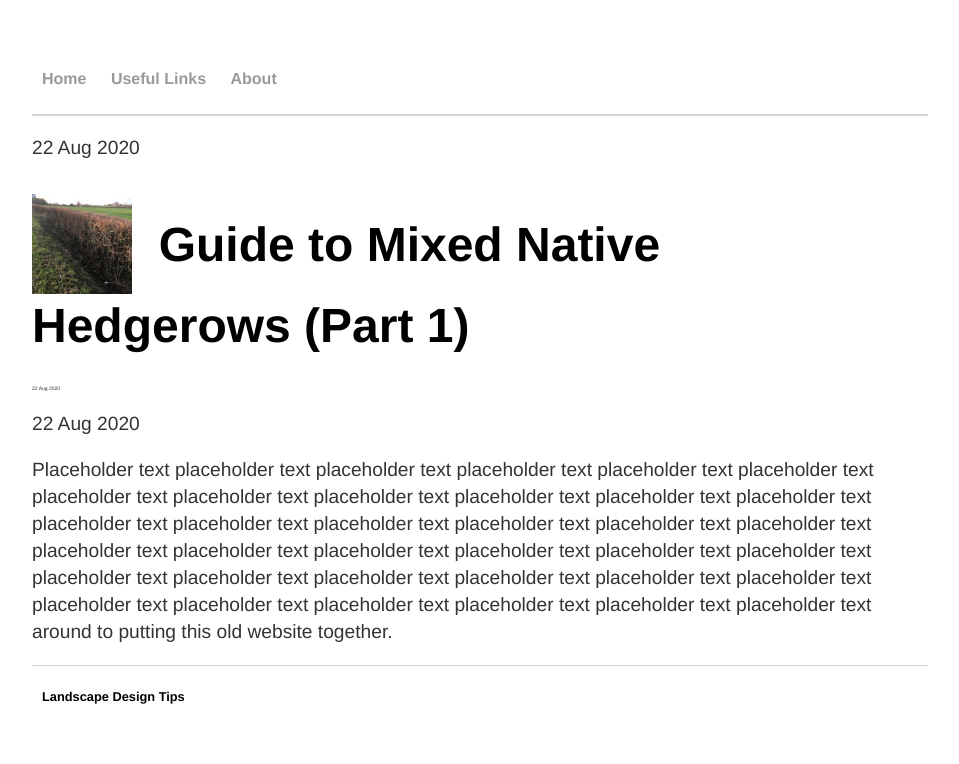
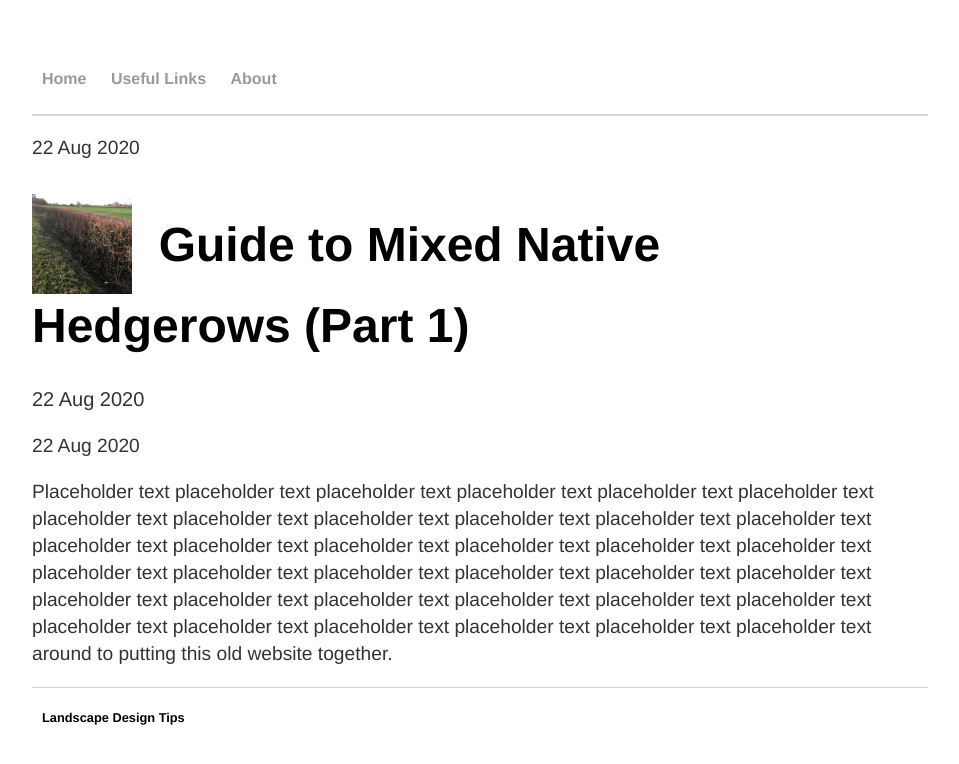
Before and after one commit to Quixoty/ORIG, a Jekyll site: the page built from _posts/2020-08-22-Guide to mixed native hedgerows (part 1).md, in a window 1280 px wide. Shown: the top 764 px of the page, without its empty margins (160-1119 px from the left). Built offline with Jekyll 4.4.1, drawn with Linux system fonts in a browser that asks for light colours.

Commit message:
Update 2020-08-22-Guide to mixed native hedgerows (part 1).md

```diff
--- a/_posts/2020-08-22-Guide to mixed native hedgerows (part 1).md
+++ b/_posts/2020-08-22-Guide to mixed native hedgerows (part 1).md
@@ -6,7 +6,7 @@ date: 2020-08-22
 ---
 <h1><img src="/assets/images/nativehedge1-100.JPG" style="vertical-align: middle;" width="100px"/><span style="vertical-align: middle;">&nbsp; Guide to Mixed Native Hedgerows (Part 1)</span></h1>
 
-<p style="font-size:5px">22 Aug 2020</p>
+<p style="font-size:20px">22 Aug 2020</p>
 22 Aug 2020
 
 Placeholder text placeholder text placeholder text placeholder text placeholder text placeholder text placeholder text placeholder text placeholder text placeholder text placeholder text placeholder text placeholder text placeholder text placeholder text placeholder text placeholder text placeholder text placeholder text placeholder text placeholder text placeholder text placeholder text placeholder text placeholder text placeholder text placeholder text placeholder text placeholder text placeholder text placeholder text placeholder text placeholder text placeholder text placeholder text placeholder text around to putting this old website together.
```
